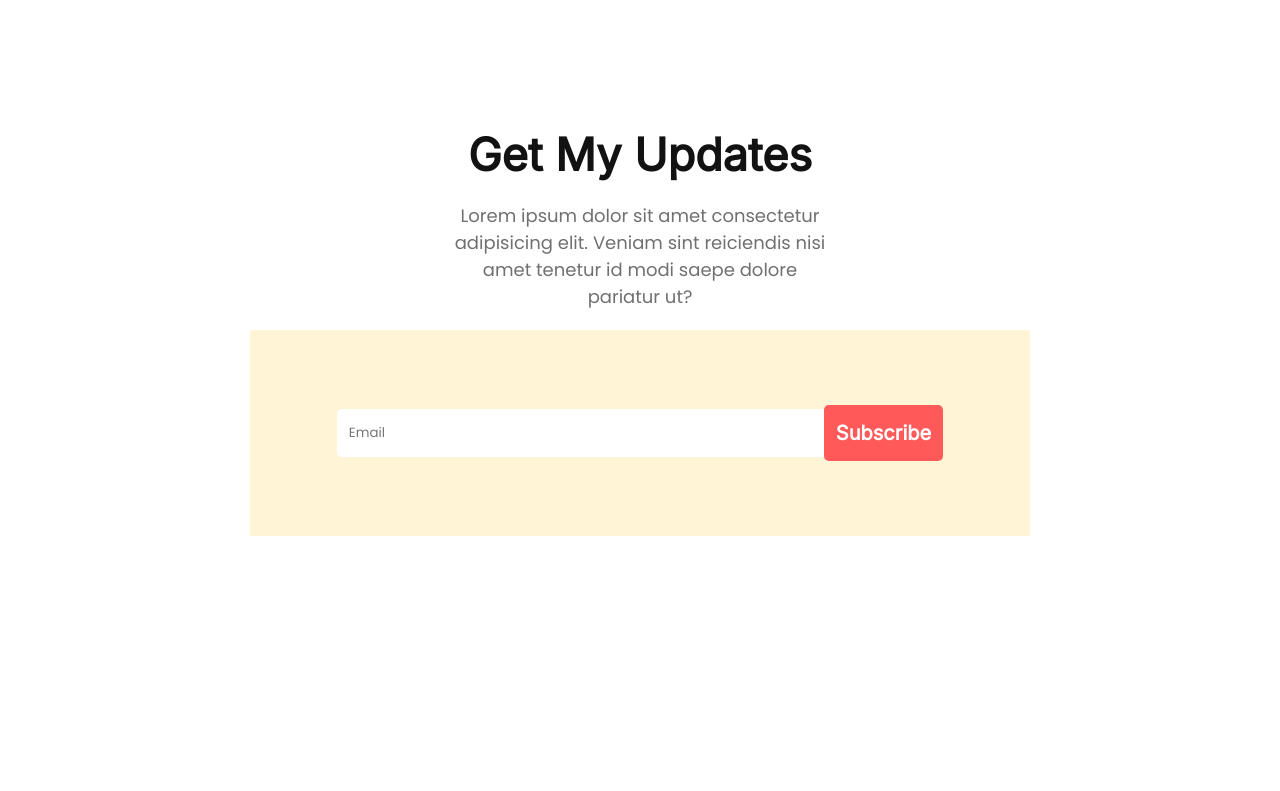
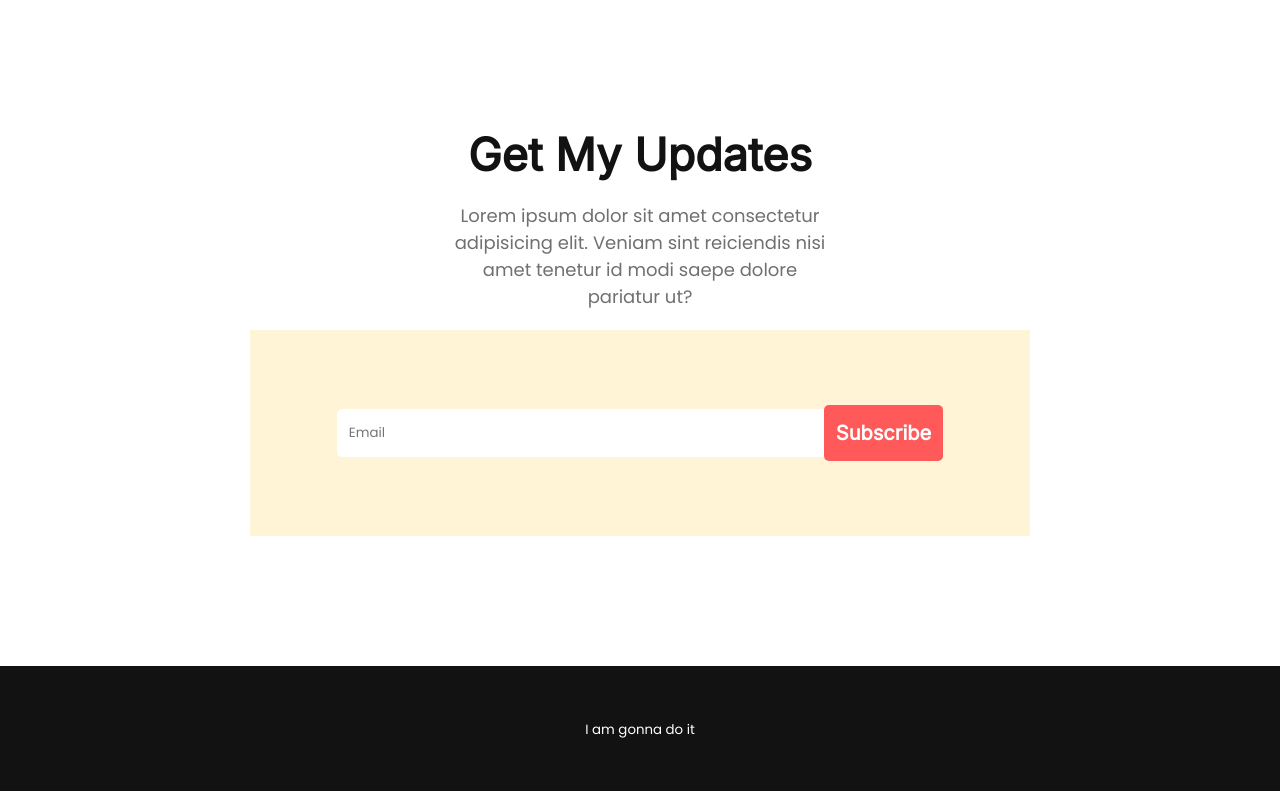
Before and after one commit to anikbsmrstucse/donate-today-practice, a plain HTML site: page index.html in a window 1280 px wide. Shown: the part 3275-4066 px from the top of the page. Before the commit the page ends 3811 px from the top, so only its background shows below. Drawn offline with Linux system fonts and the light colour scheme.

Commit message:
add footer

```diff
--- a/index.html
+++ b/index.html
@@ -117,7 +117,7 @@
         </section>
     </main>
     <footer>
-
+        <p class="footer-text"><small>I am gonna do it</small> </p>
     </footer>
   </body>
 </html>
--- a/styles/style.css
+++ b/styles/style.css
@@ -216,3 +216,14 @@ header {
     border: none;
     border-radius: 5px 0 0 5px;
 }
+/* footer style */
+footer{
+    background-color: #121212;
+    margin-top: 130px;
+
+}
+.footer-text{
+    text-align: center;
+    padding: 50px;
+    color: #ffffff;
+}
```
